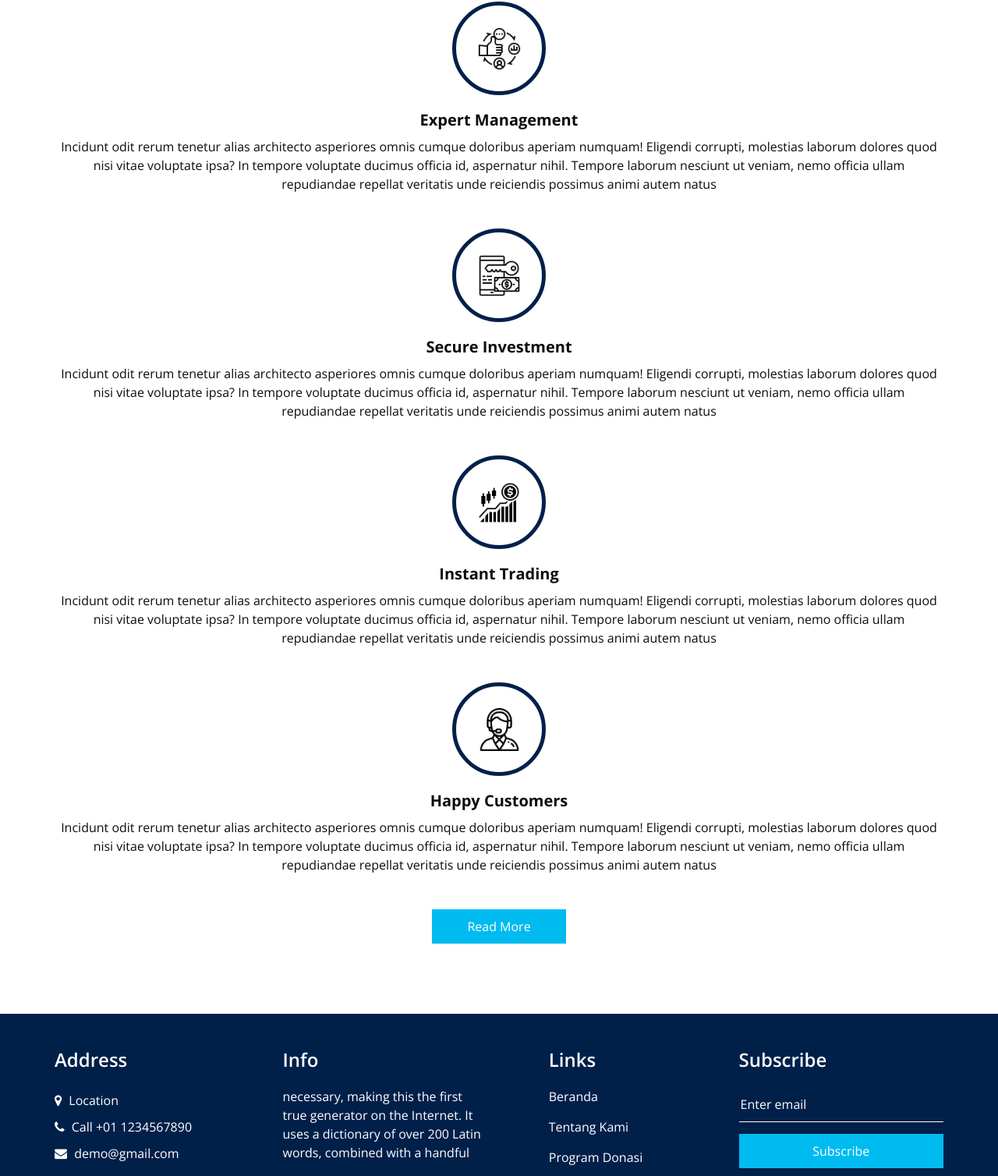
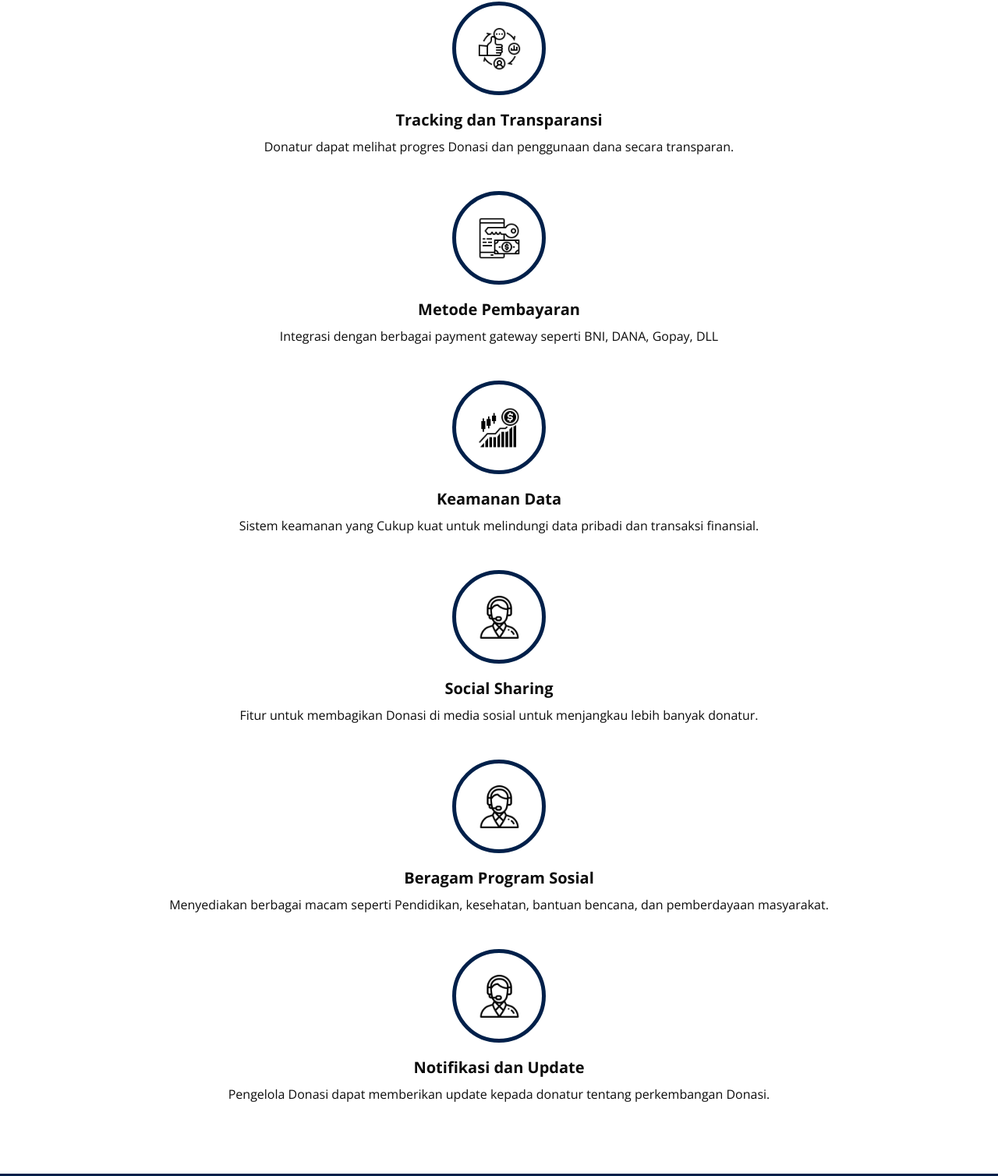
Before and after one commit to davidfebrianto634/tape, a plain HTML site: page why.html in a window 1280 px wide. Shown: the part 247-1755 px from the top of the page at 78% size. Drawn offline with nearby package versions, Linux system fonts and the light colour scheme; some packages are replaced by stand-ins of ours.

Commit message:
update baru ni guys

```diff
--- a/why.html
+++ b/why.html
@@ -96,7 +96,7 @@
     <div class="container">
       <div class="heading_container heading_center">
         <h2>
-          Why Choose <span>Us</span>
+          Alasan Memilih <span>InCare</span>
         </h2>
       </div>
       <div class="why_container">
@@ -106,11 +106,10 @@
           </div>
           <div class="detail-box">
             <h5>
-              Expert Management
+              Tracking dan Transparansi
             </h5>
             <p>
-              Incidunt odit rerum tenetur alias architecto asperiores omnis cumque doloribus aperiam numquam! Eligendi corrupti, molestias laborum dolores quod nisi vitae voluptate ipsa? In tempore voluptate ducimus officia id, aspernatur nihil.
-              Tempore laborum nesciunt ut veniam, nemo officia ullam repudiandae repellat veritatis unde reiciendis possimus animi autem natus
+              Donatur dapat melihat progres Donasi dan penggunaan dana secara transparan.
             </p>
           </div>
         </div>
@@ -120,11 +119,10 @@
           </div>
           <div class="detail-box">
             <h5>
-              Secure Investment
+              Metode Pembayaran
             </h5>
             <p>
-              Incidunt odit rerum tenetur alias architecto asperiores omnis cumque doloribus aperiam numquam! Eligendi corrupti, molestias laborum dolores quod nisi vitae voluptate ipsa? In tempore voluptate ducimus officia id, aspernatur nihil.
-              Tempore laborum nesciunt ut veniam, nemo officia ullam repudiandae repellat veritatis unde reiciendis possimus animi autem natus
+              Integrasi dengan berbagai payment gateway seperti BNI, DANA, Gopay, DLL
             </p>
           </div>
         </div>
@@ -134,11 +132,10 @@
           </div>
           <div class="detail-box">
             <h5>
-              Instant Trading
+              Keamanan Data
             </h5>
             <p>
-              Incidunt odit rerum tenetur alias architecto asperiores omnis cumque doloribus aperiam numquam! Eligendi corrupti, molestias laborum dolores quod nisi vitae voluptate ipsa? In tempore voluptate ducimus officia id, aspernatur nihil.
-              Tempore laborum nesciunt ut veniam, nemo officia ullam repudiandae repellat veritatis unde reiciendis possimus animi autem natus
+              Sistem keamanan yang Cukup kuat untuk melindungi data pribadi dan transaksi finansial.
             </p>
           </div>
         </div>
@@ -148,19 +145,39 @@
           </div>
           <div class="detail-box">
             <h5>
-              Happy Customers
+              Social Sharing
             </h5>
             <p>
-              Incidunt odit rerum tenetur alias architecto asperiores omnis cumque doloribus aperiam numquam! Eligendi corrupti, molestias laborum dolores quod nisi vitae voluptate ipsa? In tempore voluptate ducimus officia id, aspernatur nihil.
-              Tempore laborum nesciunt ut veniam, nemo officia ullam repudiandae repellat veritatis unde reiciendis possimus animi autem natus
+              Fitur untuk membagikan Donasi di media sosial untuk menjangkau lebih banyak donatur.
             </p>
           </div>
         </div>
-      </div>
-      <div class="btn-box">
-        <a href="">
-          Read More
-        </a>
+        <div class="box">
+          <div class="img-box">
+            <img src="images/w4.png" alt="">
+          </div>
+          <div class="detail-box">
+            <h5>
+              Beragam Program Sosial
+            </h5>
+            <p>
+              Menyediakan berbagai macam seperti Pendidikan, kesehatan, bantuan bencana, dan pemberdayaan masyarakat.
+            </p>
+          </div>
+        </div>
+        <div class="box">
+          <div class="img-box">
+            <img src="images/w4.png" alt="">
+          </div>
+          <div class="detail-box">
+            <h5>
+              Notifikasi dan Update
+            </h5>
+            <p>
+              Pengelola Donasi dapat memberikan update kepada donatur tentang perkembangan Donasi.
+            </p>
+          </div>
+        </div>
       </div>
     </div>
   </section>
```
Also changed, not shown: about.html (+5 -14 lines), index.html (+1 -1 lines), service.html (+4 -14 lines), team.html (+1 -1 lines), images/potoabout.png (added).
